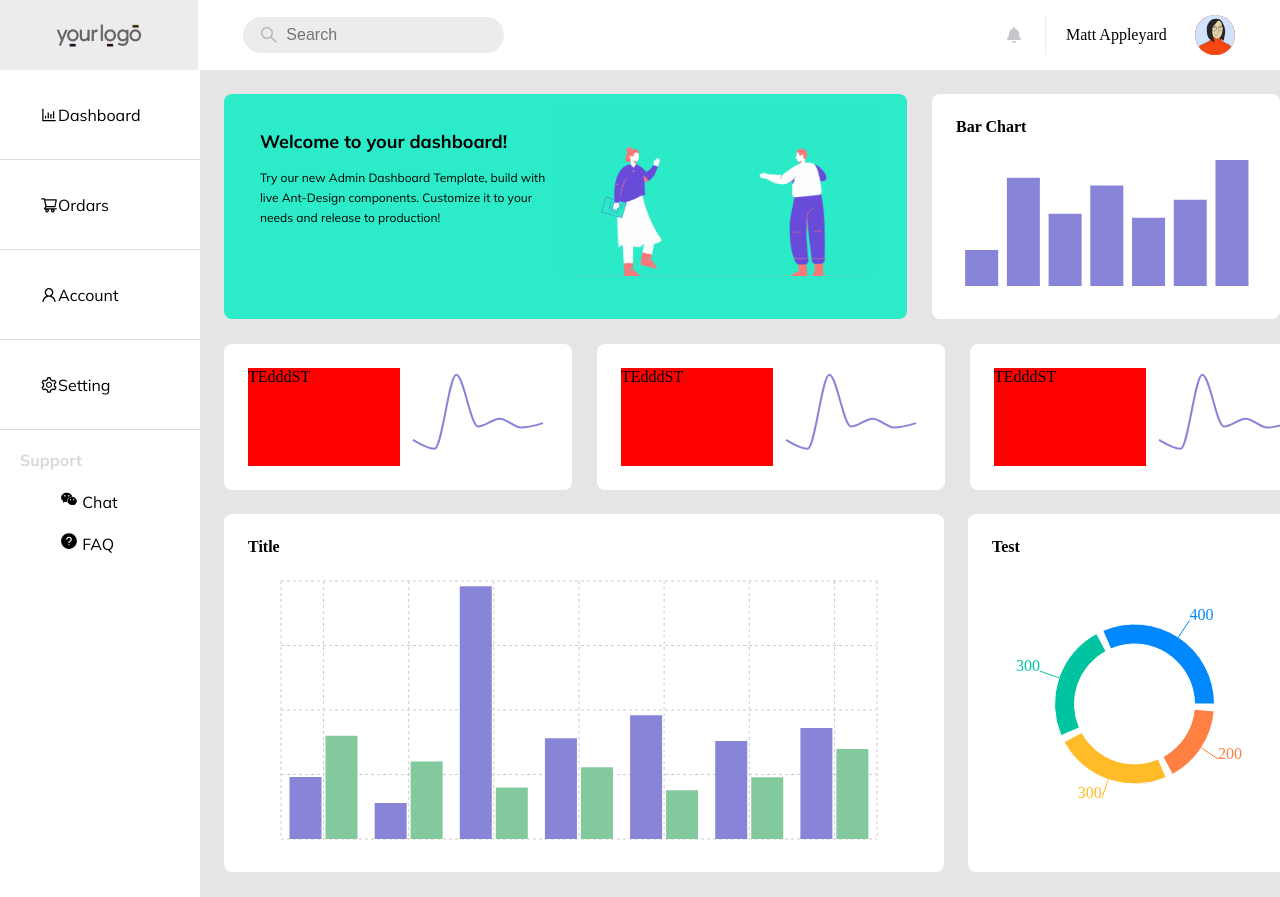
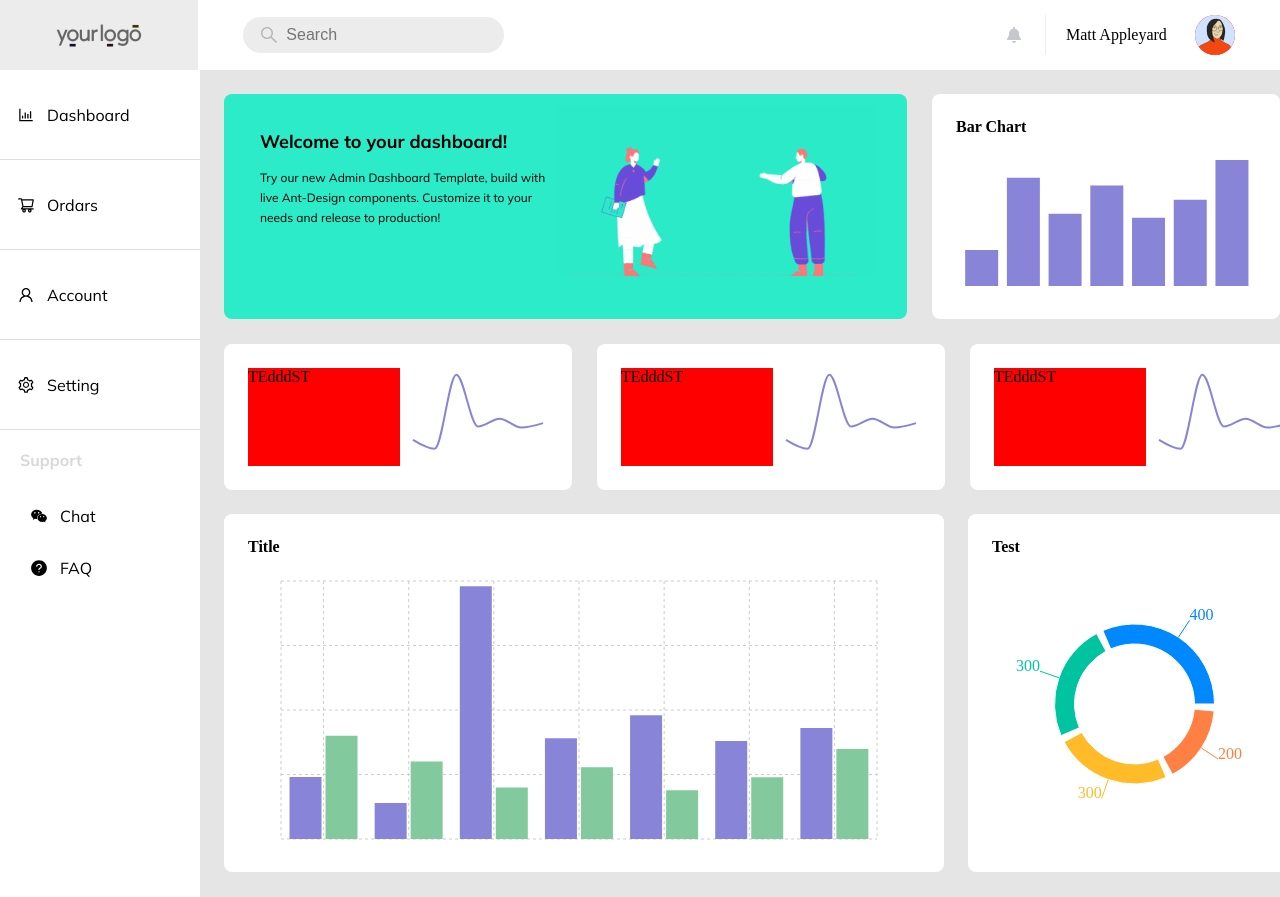
Before and after one commit to Saffe-filiz/React-Dashboard, a React (Create React App) app: page / in a window 1280 px wide. Shown: the top 897 px of the page. Built offline with nearby package versions, Linux system fonts and the light colour scheme.

Commit message:
Navigation Style

```diff
--- a/src/Assets/Style/style.css
+++ b/src/Assets/Style/style.css
@@ -48,6 +48,8 @@ body {
   height: 100%;
 }
 
+
+
 nav ul li {
   display: flex;
   align-items: center;
@@ -55,20 +57,40 @@ nav ul li {
   height: 90px;
   border-bottom: 1px solid #00000021;
   font-family: var(--mainFontFamily);
-  padding: 0 0 0 40px;
+  padding: 0 0 0 17px;
+  cursor: pointer;
 
 }
 
-nav .support h3 {
+nav ul li a {
+  padding-left: 12px;
+}
+
+nav ul li:hover svg,  nav ul li a {
+  transition: 200ms all;
+}
+
+nav ul li:hover svg, nav ul li:hover  a {
+  color: #096dd9;
+  fill: #096dd9;
+}
+
+nav .support  h3 {
   font-family: var(--mainFontFamily);
   color: #d9d7d7;
   padding: 20px 0 20px 20px;
 }
 
-nav .support a {
-  display: block;
+nav .support ul li {
+  display: flex;
+  align-items: center;
+  width: 100%;
+  height: 52px;
+  border: none;
   font-family: var(--mainFontFamily);
-  padding: 0 0 20px 60px;
+  padding: 0 0 0 30px;
+  cursor: pointer;
+
 }
 
 
--- a/src/Components/TheNavigation.js
+++ b/src/Components/TheNavigation.js
@@ -1,25 +1,26 @@
-
-import Dashboard from '../Assets/Icons/Dashboard.svg';
-import Orders from '../Assets/Icons/Orders.svg';
-import Account from '../Assets/Icons/Account.svg';
-import Setting from '../Assets/Icons/Setting.svg';
-import Chat from '../Assets/Icons/Chat.svg';
-import FAQ from '../Assets/Icons/FAQ.svg';
+import { ReactComponent as Dashboard} from '../Assets/Icons/Dashboard.svg';
+import { ReactComponent as Orders} from '../Assets/Icons/Orders.svg';
+import { ReactComponent as Account} from  '../Assets/Icons/Account.svg';
+import { ReactComponent as Setting} from '../Assets/Icons/Setting.svg';
+import { ReactComponent as Chat} from  '../Assets/Icons/Chat.svg';
+import { ReactComponent as FAQ} from  '../Assets/Icons/FAQ.svg';
 
 function Navigation () {
 	return (
 	<div className="navigation">
 		<nav>
 			<ul>
-				<li><img src={Dashboard}/><a href="">Dashboard</a></li>
-				<li><img src={Orders}/><a href="">Ordars</a></li>
-				<li><img src={Account}/><a href="">Account</a></li>
-				<li><img src={Setting}/><a href="">Setting</a></li>
+				<li><Dashboard/> <a href="">Dashboard</a></li>
+				<li><Orders/><a href="">Ordars</a></li>
+				<li><Account/><a href="">Account</a></li>
+				<li><Setting/><a href="">Setting</a></li>
 			</ul>
 			<div className="support">
 				<h3>Support</h3>
-				<a href=""><img src={Chat}/> Chat</a>
-				<a href=""><img src={FAQ}/> FAQ</a>
+				<ul>
+					<li><Chat/> <a href="">Chat</a></li>
+				    <li><FAQ/><a href="">FAQ</a></li>
+				</ul>
 			</div>
 		</nav>
 	</div>
```
